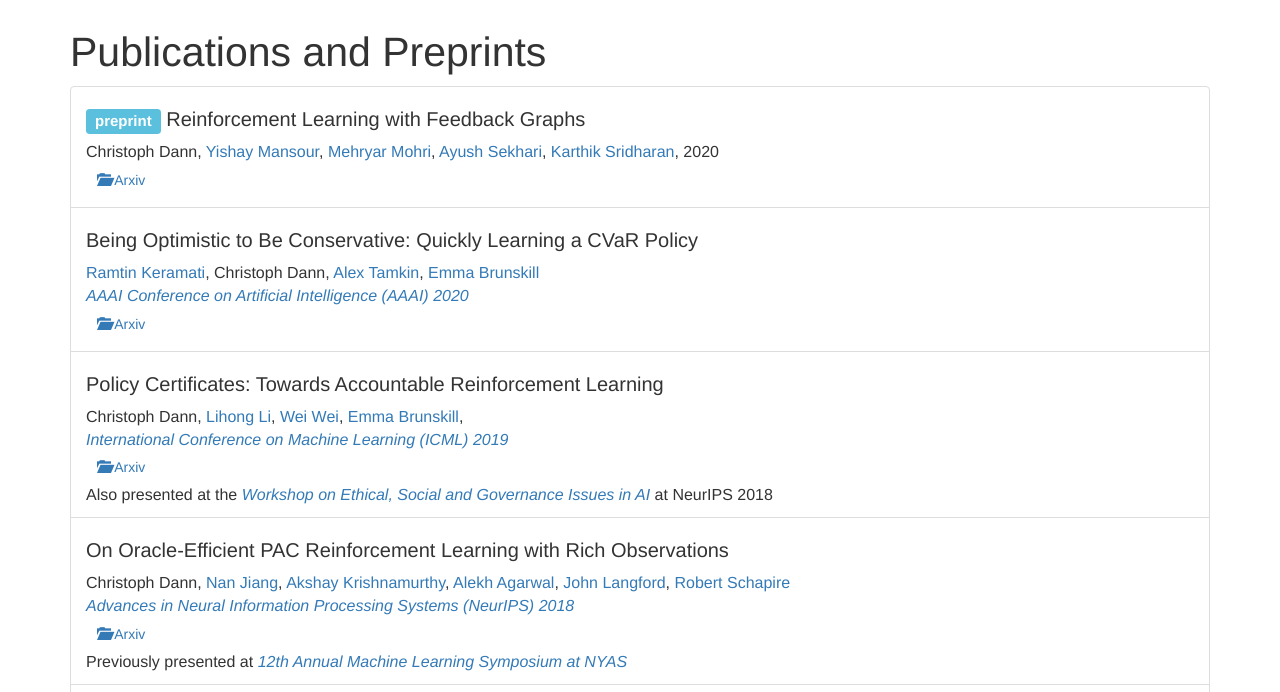
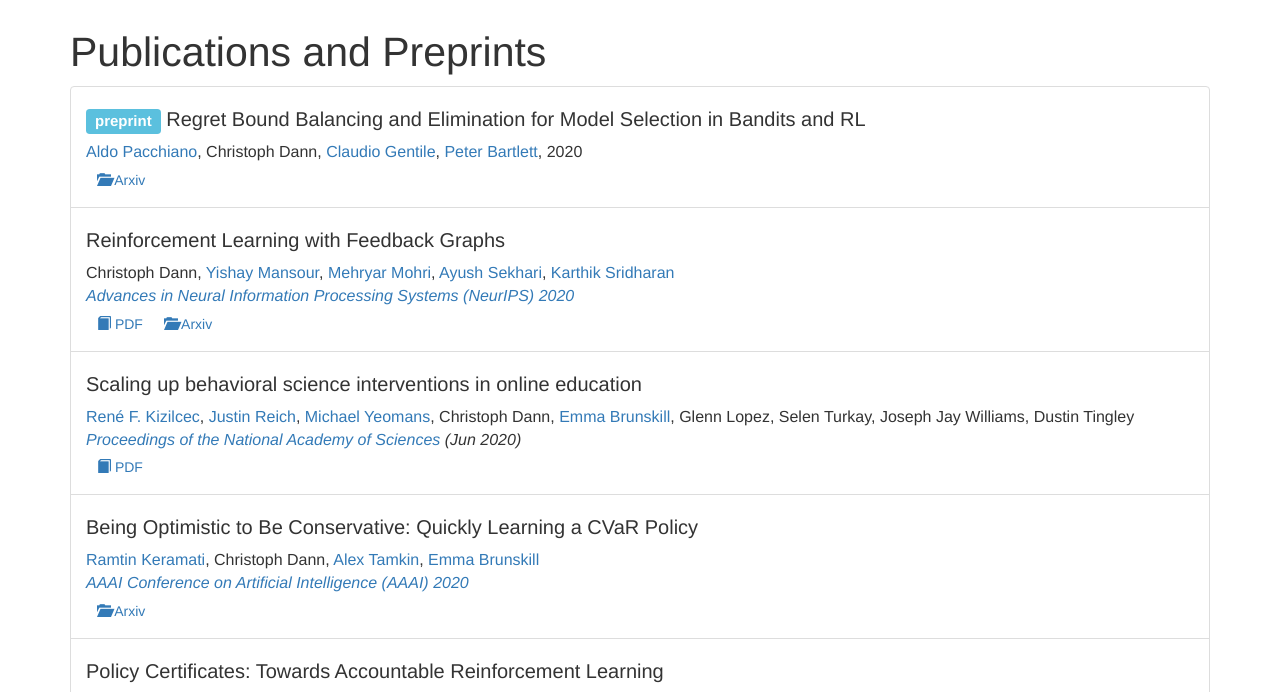
Before and after one commit to chrodan/chrodan.github.io, a plain HTML site: page index.html in a window 1280 px wide. Shown: the part 852-1544 px from the top of the page. Drawn offline with nearby package versions, Linux system fonts and the light colour scheme.

Commit message:
Updated publications

```diff
--- a/index.html
+++ b/index.html
@@ -40,6 +40,15 @@
       <script src="https://oss.maxcdn.com/html5shiv/3.7.2/html5shiv.min.js"></script>
       <script src="https://oss.maxcdn.com/respond/1.4.2/respond.min.js"></script>
     <![endif]-->
+		<!-- Global site tag (gtag.js) - Google Analytics -->
+<script async src="https://www.googletagmanager.com/gtag/js?id=UA-32978747-1"></script>
+<script>
+  window.dataLayer = window.dataLayer || [];
+  function gtag(){dataLayer.push(arguments);}
+  gtag('js', new Date());
+
+  gtag('config', 'UA-32978747-1');
+</script>
   </head>
 
   <body>
@@ -48,7 +57,7 @@
 
 <img src="img/cdann2017_350px.jpg" alt="Christoph 2017" class="img-thumbnail pull-right"/>
         <h1>Christoph Dann</h1>
-        <p>Welcome! I am a Research Scientist at Google Research in New York.
+        <p>Welcome! I am a Research Scientist at Google Research.
 					My research focuses on fundamental questions in reinforcement learning.
 					Before, I obtained my PhD in the <a
             href="http://ml.cmu.edu">Machine Learning Department</a> at the
@@ -85,21 +94,58 @@ I also got a <a href="https://nips.cc/Conferences/2017/Awards">best reviewer awa
         <div class="section-title"><h1>Publications and Preprints</h1></div>
         <div class="section-content">
             <ul class="list-group">
+							<li class="list-group-item">
+			<h4>
+					<span class="label label-info">preprint</span>
+			Regret Bound Balancing and Elimination for Model Selection in Bandits and RL</h4>
+			<a href="https://people.eecs.berkeley.edu/~pacchiano/">Aldo Pacchiano</a>,
+			Christoph Dann,
+<a href="https://sites.google.com/view/cgentile/">Claudio Gentile</a>,
+<a href="https://www.stat.berkeley.edu/~bartlett/">Peter Bartlett</a>,
+ 2020
+			<br>
+			<div class="btn-group btn-group-sm" role="group">
+			<a role="button" class="btn btn-link" href="https://arxiv.org/abs/2012.13045">
+					<i class="glyphicon glyphicon-folder-open"></i> Arxiv</a>
+	</div><br>
+			</li>
 		                    <li class="list-group-item">
                 <h4>
-                    <span class="label label-info">preprint</span>
                 Reinforcement Learning with Feedback Graphs</h4>
               	Christoph Dann,
 		<a href="https://www.tau.ac.il/~mansour/">Yishay Mansour</a>,
 		<a href="https://cs.nyu.edu/cs/faculty/mohri/">Mehryar Mohri</a>,
 		<a href="https://www.cs.cornell.edu/~sekhari/">Ayush Sekhari</a>,
-		<a href="https://www.cs.cornell.edu/~sridharan/">Karthik Sridharan</a>, 2020
+		<a href="https://www.cs.cornell.edu/~sridharan/">Karthik Sridharan</a>
                 <br>
+								<em><a href="https://nips.cc/Conferences/2020">Advances in Neural Information Processing Systems (NeurIPS) 2020</a></em><br>
                 <div class="btn-group btn-group-sm" role="group">
+							<a role="button" class="btn btn-link" href="https://proceedings.neurips.cc//paper_files/paper/2020/hash/c41dd99a69df04044aa4e33ece9c9249-Abstract.html">
+	                    <i class="glyphicon glyphicon-book"></i> PDF</a>
+
                 <a role="button" class="btn btn-link" href="https://arxiv.org/abs/2005.03789">
                     <i class="glyphicon glyphicon-folder-open"></i> Arxiv</a>
             </div><br>
                 </li>
+								<li class="list-group-item">
+				<h4>
+				Scaling up behavioral science interventions in online education</h4>
+				<a href="https://rene.kizilcec.com/">René F. Kizilcec</a>,
+				<a href="https://cmsw.mit.edu/profile/justin-reich/">Justin Reich</a>,
+				<a href="https://www.mikeyeomans.info/">Michael Yeomans</a>,
+				Christoph Dann,
+				<a href="http://www.cs.stanford.edu/people/ebrun/">Emma Brunskill</a>,
+				Glenn Lopez,
+				Selen Turkay,
+				Joseph Jay Williams,
+				Dustin Tingley
+				<br>
+				<em><a href="https://doi.org/10.1073/pnas.1921417117">Proceedings of the National Academy of Sciences</a> (Jun 2020)</em><br>
+				<div class="btn-group btn-group-sm" role="group">
+					<a role="button" class="btn btn-link" href="https://www.pnas.org/content/pnas/117/26/14900.full.pdf">
+							<i class="glyphicon glyphicon-book"></i> PDF</a>
+		</div><br>
+				</li>
 							<li class="list-group-item">
 							<h4>Being Optimistic to Be Conservative: Quickly Learning a CVaR Policy</h4>
 	<a href="https://rkeramati.github.io/">Ramtin Keramati</a>,
@@ -198,7 +244,7 @@ with Rich Observations</h4>
                 </li>
                 <li class="list-group-item">
                 <h4>Sample Efficient Policy Search for Optimal Stopping Domains</h4>
-		Karan Goel,
+		<a href="https://krandiash.github.io/">Karan Goel</a>,
 		Christoph Dann,
                 <a href="http://www.cs.stanford.edu/people/ebrun/">Emma Brunskill</a>
                 <br>
@@ -436,16 +482,5 @@ with Rich Observations</h4>
     <script src="js/bootstrap.min.js"></script>
     <!-- IE10 viewport hack for Surface/desktop Windows 8 bug -->
     <!--<script src="js/ie10-viewport-bug-workaround.js"></script>-->
-
-    <script>
-  (function(i,s,o,g,r,a,m){i['GoogleAnalyticsObject']=r;i[r]=i[r]||function(){
-  (i[r].q=i[r].q||[]).push(arguments)},i[r].l=1*new Date();a=s.createElement(o),
-  m=s.getElementsByTagName(o)[0];a.async=1;a.src=g;m.parentNode.insertBefore(a,m)
-  })(window,document,'script','//www.google-analytics.com/analytics.js','ga');
-
-  ga('create', 'UA-32978747-1', 'auto');
-  ga('send', 'pageview');
-
-</script>
   </body>
 </html>
```
